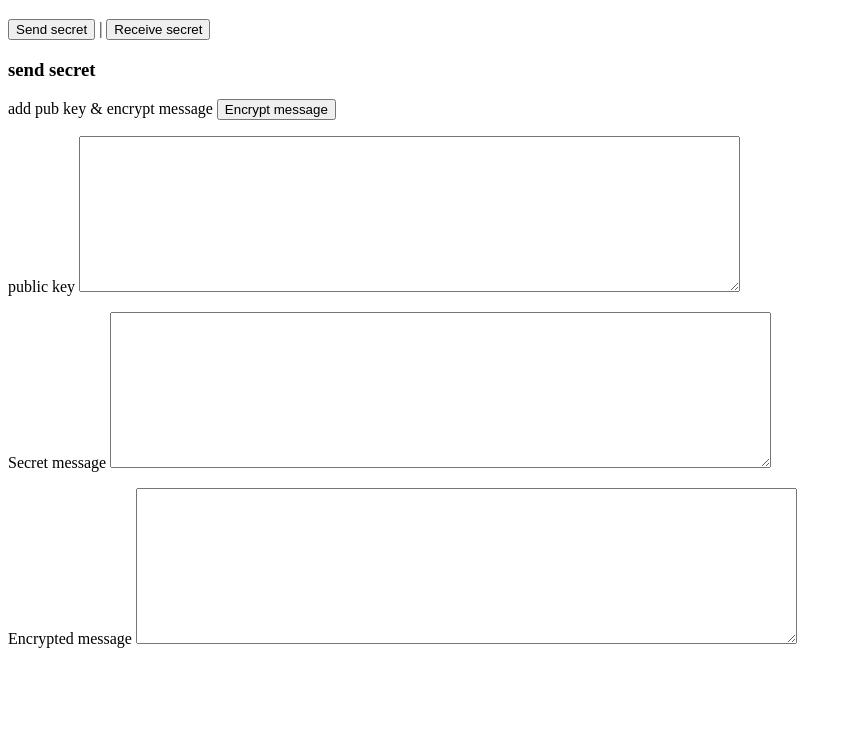
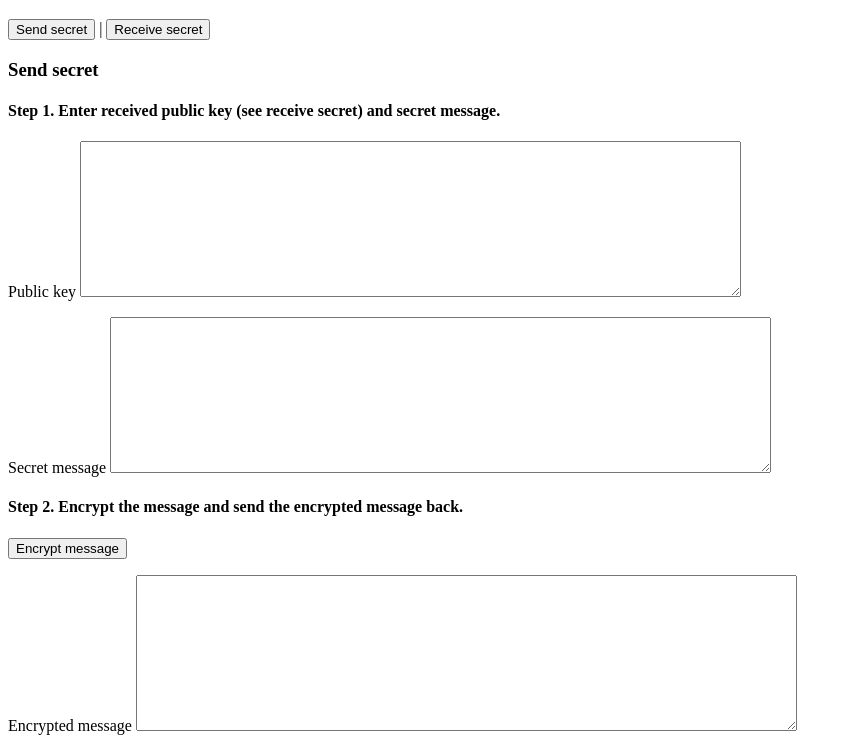
Before and after one commit to faddi/share-secret, a website built with Parcel: page src/index.html in a window 1280 px wide. Both pictures are taken after a click on the button "Send secret". Shown: the part 61-812 px from the top of the page, without its empty margins (0-852 px from the left). Built offline with nearby package versions, Linux system fonts and the light colour scheme.

Commit message:
Messages

```diff
--- a/src/app.ts
+++ b/src/app.ts
@@ -61,6 +61,22 @@ function getElements() {
   };
 }
 
+function showError(err: Error | string) {
+  console.error(err);
+  alert(err);
+}
+
+// function safe<T = (args: ...any[]) => any, E>(
+//   fn: T,
+//   errType?: E
+// ): IError<E, Error> | IResult<ReturnType<T>> {
+//   try {
+//     return { isError: false, result: fn() };
+//   } catch (e) {
+//     return { isError: true, type: errType, error: e };
+//   }
+// }
+
 document.addEventListener("DOMContentLoaded", function (event) {
   console.log("loaded");
 
@@ -117,19 +133,5 @@ document.addEventListener("DOMContentLoaded", function (event) {
 
     elems.receivePublicKeyArea.value = pki.publicKeyToPem(keyPair.publicKey);
     elems.receivePrivateKeyArea.value = pki.privateKeyToPem(keyPair.privateKey);
-
-    // const encrypted = keyPair.publicKey.encrypt("hello");
-
-    // console.log(encrypted);
-
-    // const out = keyPair.privateKey.decrypt(encrypted);
-
-    // console.log("other side: ", out);
-
-    // const key = pki.publicKeyToPem(keyPair.publicKey);
-
-    // console.log(key);
-
-    // console.log(keyPair);
   });
 });
--- a/src/index.html
+++ b/src/index.html
@@ -17,18 +17,24 @@
     </section>
 
     <section id="send-secret" class="hidden">
-      <h3>send secret</h3>
-      add pub key & encrypt message
-
-      <button id="encrypt-message-button">Encrypt message</button>
+      <h3>Send secret</h3>
+      <h4>
+        Step 1. Enter received public key (see receive secret) and secret
+        message.
+      </h4>
       <p>
-        public key
+        Public key
         <textarea id="send-public-key" cols="80" rows="10"></textarea>
       </p>
       <p>
         Secret message
         <textarea id="secret-message-area" cols="80" rows="10"></textarea>
       </p>
+
+      <h4>
+        Step 2. Encrypt the message and send the encrypted message back.
+      </h4>
+      <button id="encrypt-message-button">Encrypt message</button>
       <p>
         Encrypted message
         <textarea
@@ -40,19 +46,26 @@
     </section>
 
     <section id="receive-secret" class="hidden">
-      <h3>receive secret</h3>
+      <h3>Receive secret</h3>
+      <h4>Step 1. generate keys</h4>
       <button id="generate-keys-button">Generate keys</button>
       generate keys & use private key to decrypt message
       <p>
-        public
+        Public
         <textarea id="receive-public-key" cols="80" rows="10"></textarea>
       </p>
       <p>
-        private
+        Private
         <textarea id="receive-private-key" cols="80" rows="30"></textarea>
       </p>
+      <h4>
+        Step 2. send public key to other party and wait for the encrypted
+        message.
+      </h4>
       <hr />
-      <button id="decrypt-message-button">Decrypt message</button>
+      <h4>
+        Step 3. Enter the encrypted message and decrypt.
+      </h4>
       <p>
         Encrypted message
         <textarea
@@ -61,6 +74,7 @@
           rows="10"
         ></textarea>
       </p>
+      <button id="decrypt-message-button">Decrypt message</button>
       <p>
         Decrypted message
         <textarea id="decrypted-message-area" cols="80" rows="10"></textarea>
```
